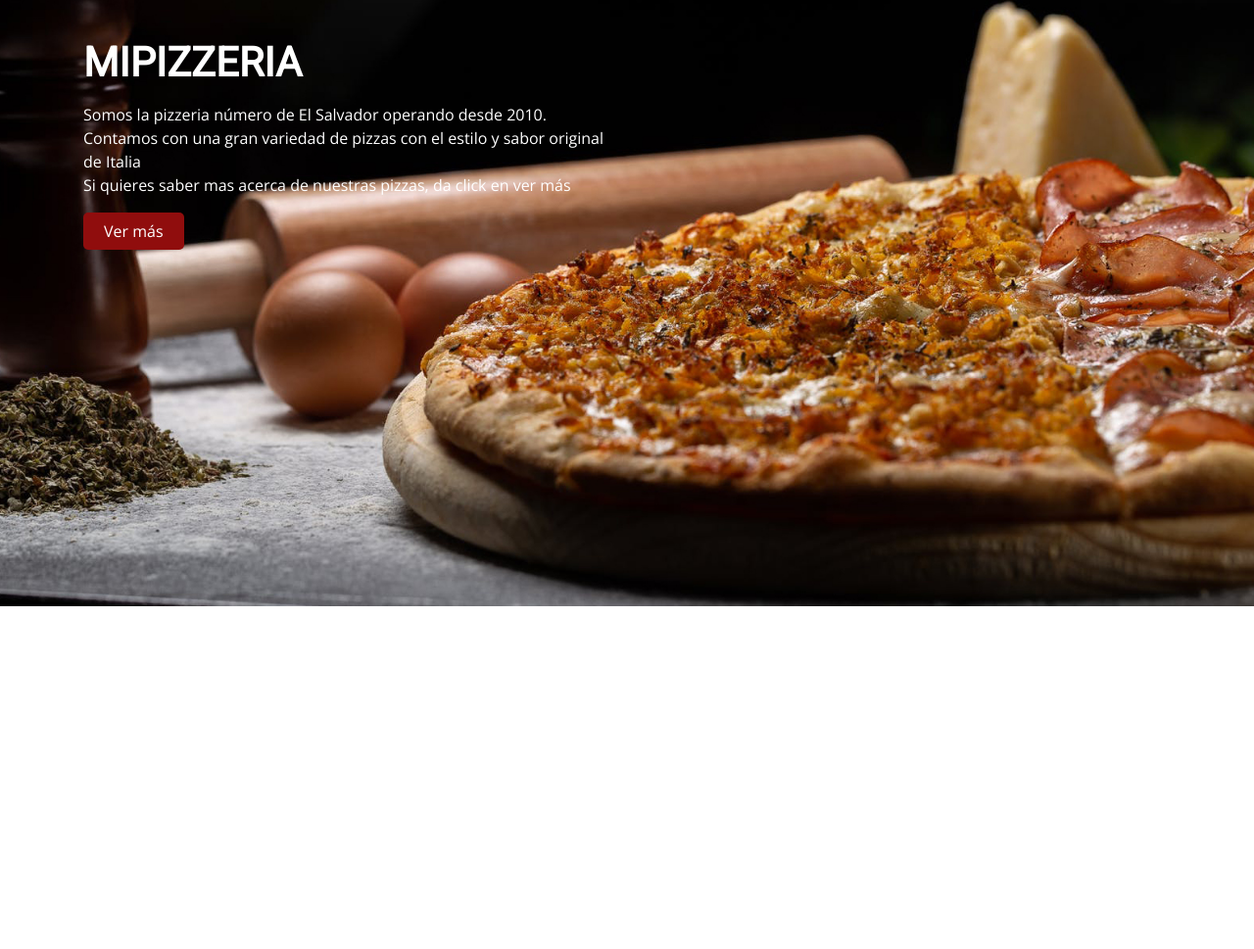
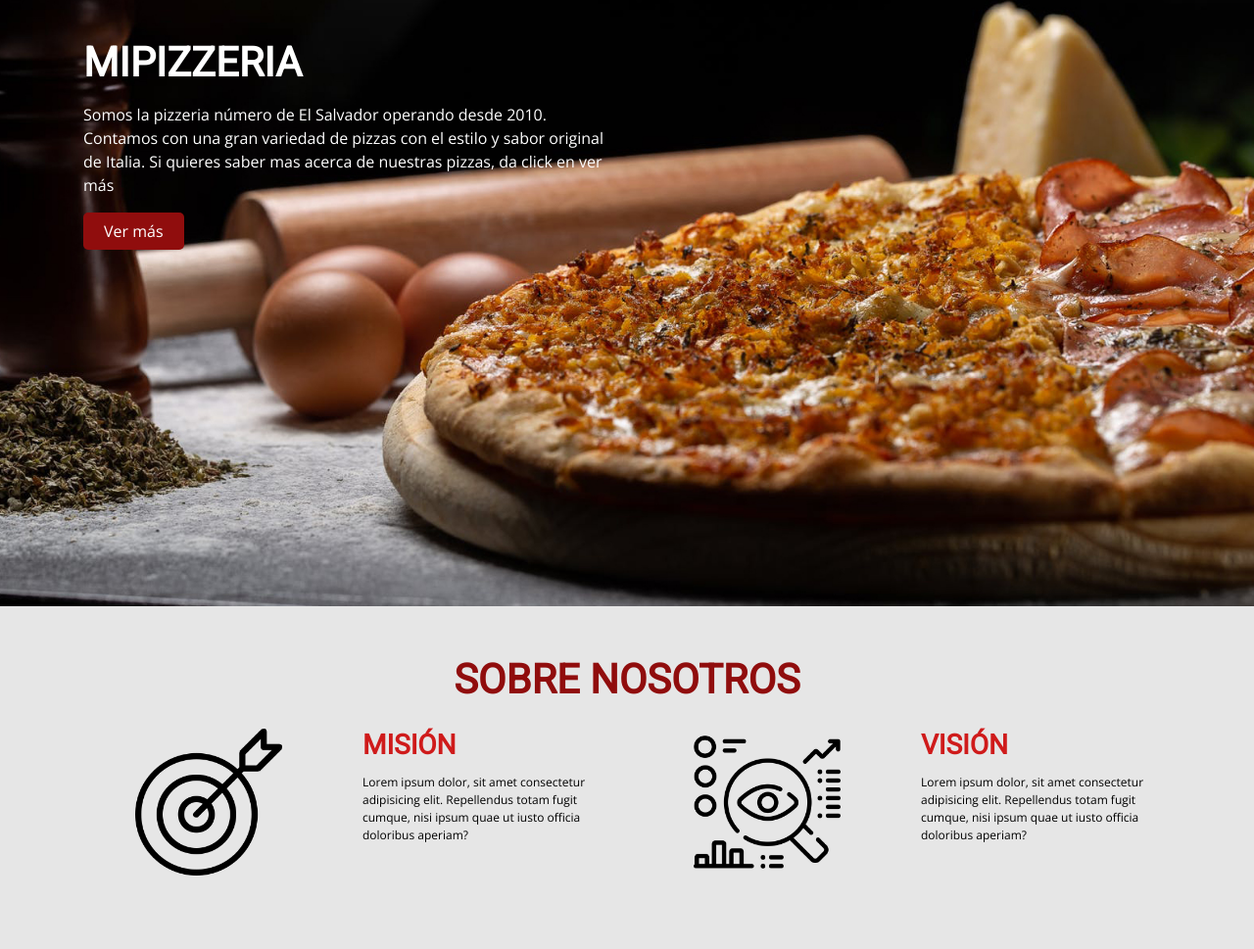
Before and after one commit to OFgonzalez14/OFgonzalez14.github.io, a plain HTML site: page index.html in a window 1280 px wide. Shown: the part 181-1150 px from the top of the page at 98% size. Before the commit the page ends 800 px from the top, so only its background shows below. Drawn offline with nearby package versions, Linux system fonts and the light colour scheme.

Commit message:
Agregue seccion sobre nosotros

```diff
--- a/css/style.css
+++ b/css/style.css
@@ -71,3 +71,44 @@
     padding-left: 20px;
     padding-right: 20px;
 }
+
+.AboutUs{
+    background: #e6e6e6;
+    min-height: 37.5vh;
+    padding:50px 0 50px;
+}
+
+.AboutUs h1{
+    font-family: 'Roboto', sans-serif;
+    font-size: 2.6em;
+    color: #900d0d;
+    text-transform: uppercase;
+    font-weight: bold;
+    margin-bottom: 25px;
+}
+
+.AboutUs img{
+    width: 150px;
+    float: none;
+    margin-right: 15px;
+    margin-bottom: 25px;
+}
+
+.AboutUs h2{
+    font-family: 'Roboto', sans-serif;
+    margin: 0;
+    padding: 0;
+    font-size: 1.75em;
+    color: #cf1b1b;
+    text-transform: uppercase;
+    font-weight: bold;
+    }
+
+.AboutUs p{
+    font-family: 'Open Sans', sans-serif;
+    margin-top: 1em;
+    padding: 0;
+    font-size: 0.75em;
+    color: black;
+    padding-bottom: 10px;
+}
--- a/index.html
+++ b/index.html
@@ -5,6 +5,7 @@
   <!-- Required meta tags -->
   <meta charset="utf-8">
   <meta name="viewport" content="width=device-width, initial-scale=1, shrink-to-fit=no">
+  <meta>
 
   <!-- Bootstrap CSS -->
   <link rel="stylesheet" href="https://cdn.jsdelivr.net/npm/bootstrap@4.6.0/dist/css/bootstrap.min.css"
@@ -37,15 +38,19 @@
 
           <div class="collapse navbar-collapse" id="navbarSupportedContent">
             <ul class="navbar-nav ml-auto">
-              <li class="nav-item active">
-                <a href="#" class="nav-link">Inicio</a>
+              <li class="nav-item active ml-auto">
+                <a href="#" class="nav-link ">Inicio</a>
               </li>
 
-              <li class="nav-item">
-                <a href="#" class="nav-link">Sobre Nosotros</a>
+              <li class="nav-item ml-auto">
+                <a href="#Link-sobreNosotros" class="nav-link">Sobre Nosotros</a>
               </li>
 
-              <li class="nav-item">
+              <li class="nav-item ml-auto">
+                <a href="#" class="nav-link">menú</a>
+              </li>
+
+              <li class="nav-item ml-auto">
                 <a href="#" class="nav-link">Contactos</a>
               </li>
 
@@ -61,15 +66,39 @@
 
     <div class="container">
       <div class="row">
-        <div class="col-sm-6">
+        <div class="col-sm-12 col-md-6 col-lg-6 ">
           <h2>Mipizzeria </h2>
           <p>Somos la pizzeria número de El Salvador operando desde 2010. Contamos con una gran variedad de pizzas con
-            el estilo y sabor original de Italia <br> Si quieres saber mas acerca de nuestras
+            el estilo y sabor original de Italia. Si quieres saber mas acerca de nuestras
             pizzas, da click en ver más </p>
           <a href="#" class="btn">Ver más</a>
         </div>
       </div>
     </div>
+
+  </section>
+
+  <section class="AboutUs" id="Link-sobreNosotros">
+
+    <h1 class="text-center">SOBRE NOSOTROS</h1>
+    <div class="container">
+      <div class="row">
+        <div class=" mision col-sm-6 col-md-3 col-lg-3">
+          <img src="assets/Mision.png" class="rounded mx-auto d-block" alt="Misión">
+        </div>
+        <div class="mision col-sm-6 col-md-3 col-lg-3 text-center text-md-left">
+          <h2>Misión</h2>
+          <p>Lorem ipsum dolor, sit amet consectetur adipisicing elit. Repellendus totam fugit cumque, nisi ipsum quae
+            ut iusto officia doloribus aperiam?</p>
+        </div>
+        <div class="vision col-sm-6 col-md-3 col-lg-3">
+          <img src="assets/Vision.png" class="rounded mx-auto d-block" alt="Visión">
+        </div>
+        <div class="vision col-sm-6 col-md-3 col-lg-3 text-center text-md-left">
+          <h2>Visión</h2>
+          <p>Lorem ipsum dolor, sit amet consectetur adipisicing elit. Repellendus totam fugit cumque, nisi ipsum quae
+            ut iusto officia doloribus aperiam?</p>
+        </div>
 
   </section>
 
```
Also changed, not shown: assets/Mision.png (added), assets/Vision.png (added).
